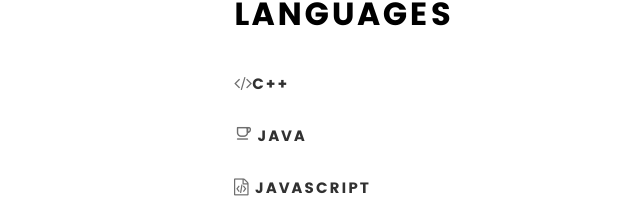
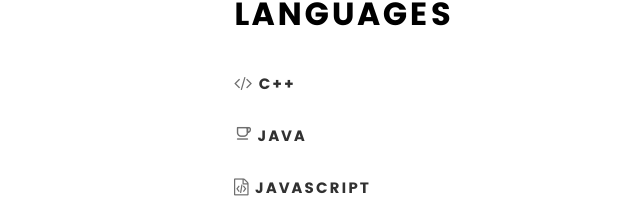
Before and after one commit to MFSpen/Portfolio, a plain HTML site: page index.html in a window 1280 px wide. Shown: the part 1877-2099 px from the top of the page, 286-926 px from the left. Drawn offline with Linux system fonts and the light colour scheme; files whose address does not match are found by name.

Commit message:
Update index.html

```diff
--- a/index.html
+++ b/index.html
@@ -210,7 +210,7 @@
 
 				<ul class="info-list">
 					<li>
-						<i class="fa fa-code"><strong>c++</strong></i>
+						<i class="fa fa-code"><strong> C++</strong></i>
 
 
 					</li>
```
